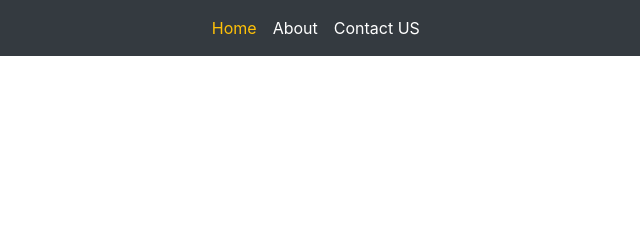
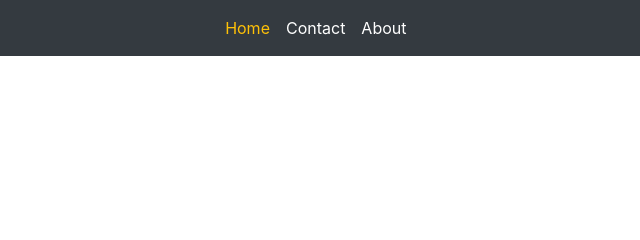
Before and after one commit to AmrSamy27/javascript_Project, a plain HTML site: page index.html in a window 1280 px wide. Shown: the top 240 px of the page, 393-1033 px from the left. Drawn offline with nearby package versions, Linux system fonts and the light colour scheme; no server answers.

Commit message:
Update index.html

```diff
--- a/index.html
+++ b/index.html
@@ -46,13 +46,12 @@
                   <a class="nav-link text-white active text-warning"  href="index.html">Home <span class="sr-only">(current)</span></a>
                 </li>
                 <li class="nav-item">
+                        <a class="nav-link text-white"  href="contact.html">Contact</a>
+                      </li>
+                   <li class="nav-item">
                   <a class="nav-link text-white"  href="about.html">About</a>
                 </li>
 
-
-                <li class="nav-item">
-                        <a class="nav-link text-white"  href="contact.html">Contact US</a>
-                      </li>
               </ul>
 
 
```
